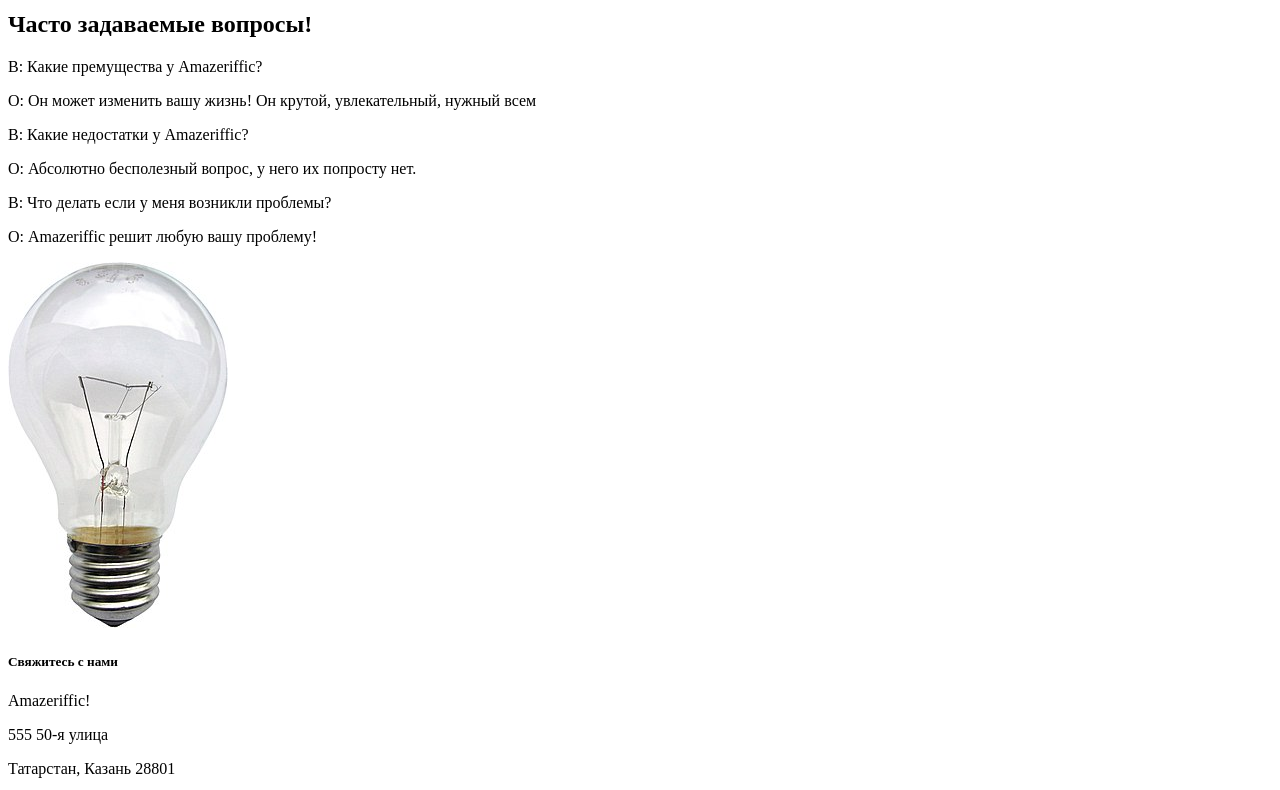
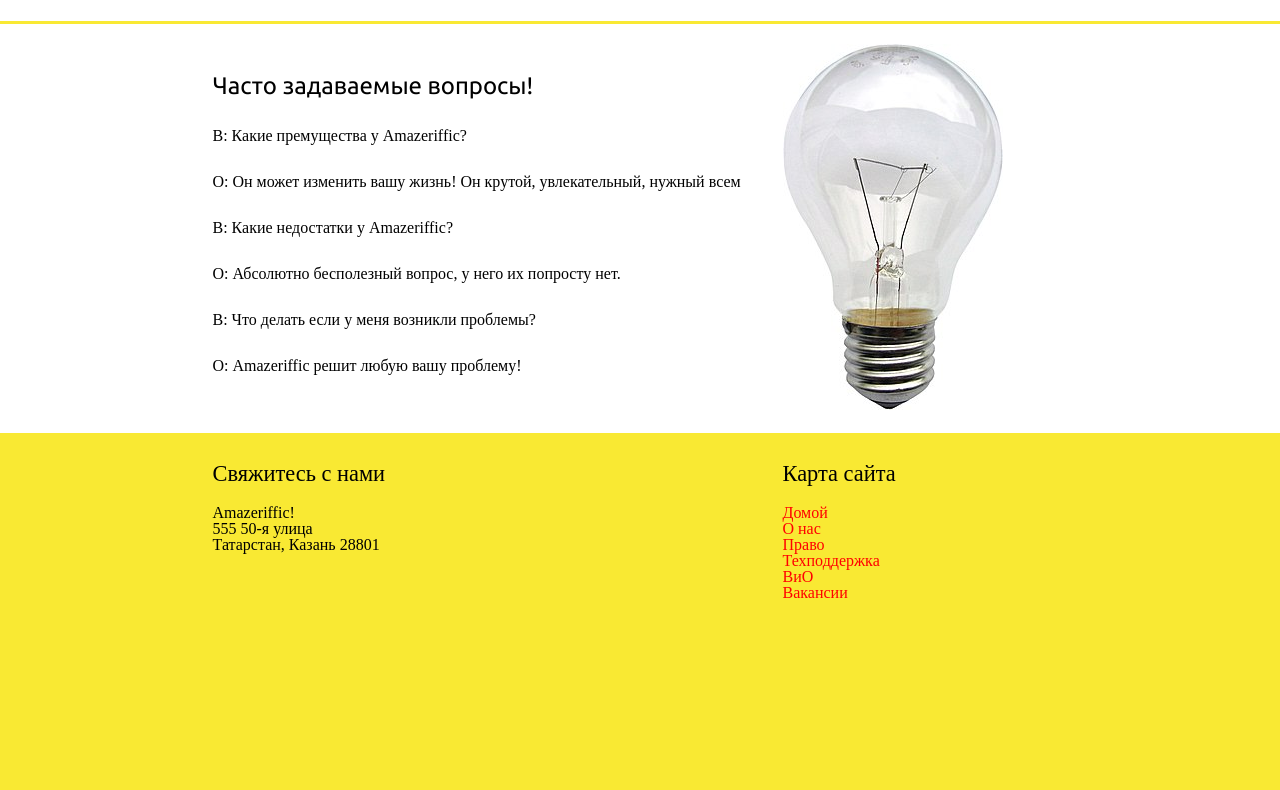
Before and after one commit to BorMP4312/amazef, a plain HTML site: page faq.html in a window 1280 px wide. Shown: the part 107-897 px from the top of the page. After the commit the page ends 800 px from the top, so only its background shows below. Drawn offline with Linux system fonts and the light colour scheme; a web font is replaced by a local one.

Commit message:
Add style to faq.html

```diff
--- a/faq.html
+++ b/faq.html
@@ -2,17 +2,25 @@
 <html>
 <head>
 <title>Amazeriffic</title>
+<link rel="stylesheet" type="text/css" href="reset.css">
+<link rel="stylesheet" type="text/css" href="style.css">
+<link rel="stylesheet" type="text/css" href="http://fonts.googleapis.com/css?family=Ubuntu&subset=latin,cyrillic">
+<link rel="stylesheet" type="text/css" href="http://fonts.googleapis.com/css?family=Droid+Sans&subset=latin,cyrillic" >
 </head>
 <body>
 <header>
+		<div class="container">
 			<h1>Amazeriffic</h1>
 			<nav>
 			<a href="#">Регистрация</a>
 			<a href="faq.html">ВиО</a>
 			<a href="#">Техподдержка</a>
 			</nav>
+		</div>
 	</header>
 <main>
+	<div class="container">
+		<div class="main_part">
 			<h2>Часто задаваемые вопросы!</h2>
 			<p> В: Какие премущества у Amazeriffic?</p>
 			<p> О: Он может изменить вашу жизнь! Он крутой, увлекательный, нужный всем</p>
@@ -20,9 +28,14 @@
 			<p> О: Абсолютно бесполезный вопрос, у него их попросту нет.</p>
 			<p> В: Что делать если у меня возникли проблемы?</p>
 			<p> О: Amazeriffic решит любую вашу проблему!</p>
+		</div>
+		<div class="image">
 			<img src="lightbulb.png" alt="Изображение лампочки">
+		</div>
+	</div>
 </main>
-<footer><div class="contact">
+<footer><div class="container">
+			<div class="contact">
 				<h5>Свяжитесь с нами</h5>
 				<p>Amazeriffic!</p>
 				<p>555 50-я улица</p>
@@ -39,6 +52,7 @@
 				<li><a href="#">Вакансии</a></li>
 				</ul>
 			</div>
+		</div>
 </footer>
 </body>
 </html>
--- a/style.css
+++ b/style.css
@@ -90,3 +90,10 @@ a:hover {
 	text-decoration: underline;
 	color: red;
 }
+main p {
+float: left;
+width: 570px;
+font-size: 100%;
+margin-top: 20px;
+margin-bottom: 10px;
+}
```
Lines whose indentation alone changed are shown as unchanged.
